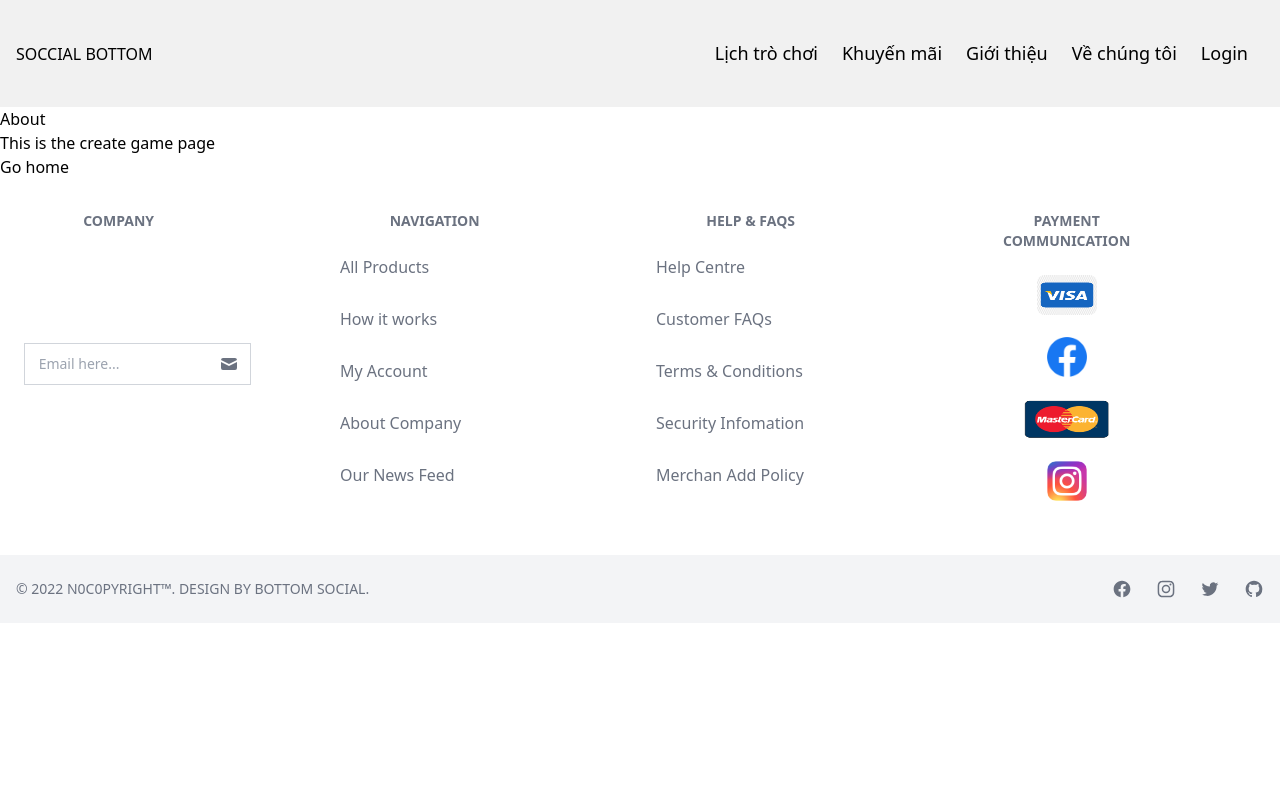
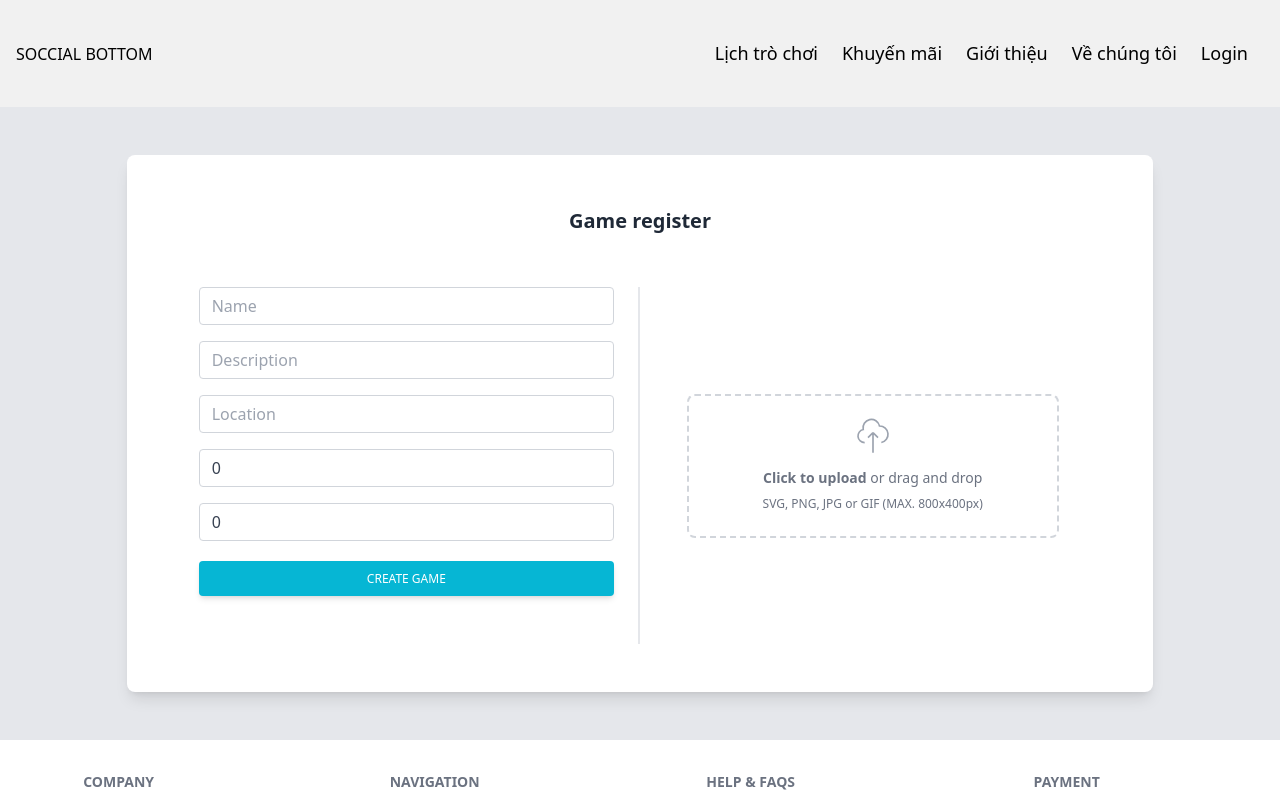
Before and after one commit to vohoanglong0107/ticket-booking-app, a Next.js app: page /create-game in a window 1280 px wide. Shown: the top 795 px of the page. Built offline with nearby package versions, Linux system fonts and the light colour scheme.

Commit message:
feat: create game register page

```diff
--- a/components/GameRegister/GameRegister.tsx
+++ b/components/GameRegister/GameRegister.tsx
@@ -1,10 +1,54 @@
-import React from "react";
+import React, { useState } from "react";
+// import Image from "next/image";
+
 // import '../../styles/globals.css'
 
-export default function SignIn({ onClick }) {
+export default function GameRegisterForm({ onClick }) {
+  const [gameRegisterForm, setGameRegisterForm] = useState({
+    name: "",
+    description: "",
+    location: "",
+    price: 0,
+    remainingSlot: 0,
+    file: false,
+  });
+
+  const { name, description, location, price, remainingSlot, file } =
+    gameRegisterForm;
+
+  const onchangeGameRegisterData = (event) => {
+    setGameRegisterForm({
+      ...gameRegisterForm,
+      [event.target.name]: event.target.value,
+    });
+    var input = document.getElementById("dropzone-file") as HTMLInputElement;
+    if (input.files[0]) {
+      var fReader = new FileReader();
+      fReader.readAsDataURL(input.files[0]);
+      fReader.onloadend = function (event) {
+        var img = document.getElementById("upload-image") as HTMLInputElement;
+        img.src = event.target.result as string;
+      };
+    }
+    // console.log((document.getElementById('dropzone-file') as HTMLInputElement).files[0].path);
+  };
+  //e: React.FormEvent<HTMLFormElement>
+  const handleSubmit = (e) => {
+    e.preventDefault();
+    console.log(gameRegisterForm);
+  };
+
+  const cancelImageEvent = (e) => {
+    (document.getElementById("dropzone-file") as HTMLInputElement).value = null;
+    setGameRegisterForm({
+      ...gameRegisterForm,
+      file: false,
+    });
+  };
+
   return (
-    <section className="gradient-form h-full bg-gray-200 md:h-screen">
-      <div className="container h-full py-12 px-6">
+    <section className="gradient-form bg-gray-200">
+      <div className="py-12 px-6">
         <div className="g-6 flex h-full flex-wrap items-center justify-center text-gray-800">
           <div className="xl:w-10/12">
             <div className="block rounded-lg bg-white shadow-lg  md:p-12">
@@ -16,13 +60,16 @@ export default function SignIn({ onClick }) {
               <div className="g-0 lg:flex lg:flex-wrap ">
                 <div className="border-black-500 border-r-2 px-4 md:px-0 lg:w-6/12">
                   <div className="md:mx-6">
-                    <form>
+                    <form onSubmit={handleSubmit}>
                       <div className="mb-4">
                         <input
                           type="text"
                           className="form-control m-0 block w-full rounded border border-solid border-gray-300 bg-white bg-clip-padding px-3 py-1.5 text-base font-normal text-gray-700 transition ease-in-out focus:border-blue-600 focus:bg-white focus:text-gray-700 focus:outline-none"
                           id="game-name"
                           placeholder="Name"
+                          name="name"
+                          value={name}
+                          onChange={onchangeGameRegisterData}
                         />
                       </div>
                       <div className="mb-4">
@@ -31,6 +78,9 @@ export default function SignIn({ onClick }) {
                           className="form-control m-0 block w-full rounded border border-solid border-gray-300 bg-white bg-clip-padding px-3 py-1.5 text-base font-normal text-gray-700 transition ease-in-out focus:border-blue-600 focus:bg-white focus:text-gray-700 focus:outline-none"
                           id="game-description"
                           placeholder="Description"
+                          name="description"
+                          value={description}
+                          onChange={onchangeGameRegisterData}
                         />
                       </div>
                       <div className="mb-4">
@@ -39,6 +89,9 @@ export default function SignIn({ onClick }) {
                           className="form-control m-0 block w-full rounded border border-solid border-gray-300 bg-white bg-clip-padding px-3 py-1.5 text-base font-normal text-gray-700 transition ease-in-out focus:border-blue-600 focus:bg-white focus:text-gray-700 focus:outline-none"
                           id="game-location"
                           placeholder="Location"
+                          name="location"
+                          value={location}
+                          onChange={onchangeGameRegisterData}
                         />
                       </div>
                       <div className="mb-4">
@@ -47,6 +100,9 @@ export default function SignIn({ onClick }) {
                           className="form-control m-0 block w-full rounded border border-solid border-gray-300 bg-white bg-clip-padding px-3 py-1.5 text-base font-normal text-gray-700 transition ease-in-out focus:border-blue-600 focus:bg-white focus:text-gray-700 focus:outline-none"
                           id="game-price"
                           placeholder="Price"
+                          name="price"
+                          value={price}
+                          onChange={onchangeGameRegisterData}
                         />
                       </div>
                       <div className="mb-4">
@@ -69,15 +125,18 @@ export default function SignIn({ onClick }) {
                           focus:border-blue-600 focus:bg-white focus:text-gray-700 focus:outline-none"
                           id="game-remaining-slot"
                           placeholder="Remaining slot"
+                          name="remainingSlot"
+                          value={remainingSlot}
+                          onChange={onchangeGameRegisterData}
                         />
                       </div>
                       <div className="mb-8 pt-1 pb-1 text-center">
                         <button
                           className="mb-3 inline-block w-full rounded bg-cyan-500 px-6 py-2.5 text-xs font-medium uppercase leading-tight text-white shadow-md transition duration-150 ease-in-out hover:bg-blue-700 hover:shadow-lg focus:shadow-lg focus:outline-none focus:ring-0 active:shadow-lg"
-                          type="button"
+                          type="submit"
                           data-mdb-ripple="true"
                           data-mdb-ripple-color="light"
-                          onClick={onClick}
+                          // onClick={onClick}
                         >
                           Create game
                         </button>
@@ -86,7 +145,36 @@ export default function SignIn({ onClick }) {
                   </div>
                 </div>
                 <div className="flex items-center rounded-b-lg lg:w-6/12 lg:rounded-r-lg lg:rounded-bl-none">
-                  <div className="flex w-full items-center justify-center">
+                  <div
+                    className={
+                      !file
+                        ? "hidden w-full items-center justify-center"
+                        : "w-full items-center justify-center"
+                    }
+                  >
+                    <img
+                      id="upload-image"
+                      className="max-w-5 m-auto max-h-full object-cover"
+                      // src={file ?? String(file)}
+                    />
+                    <br />
+                    <button
+                      className="w-50	m-auto mb-3 block rounded bg-red-400 px-6 py-2.5 text-xs font-medium uppercase leading-tight text-white shadow-md transition duration-150 ease-in-out hover:bg-blue-700 hover:shadow-lg focus:shadow-lg focus:outline-none focus:ring-0 active:shadow-lg"
+                      type="button"
+                      data-mdb-ripple="true"
+                      data-mdb-ripple-color="light"
+                      onClick={cancelImageEvent}
+                    >
+                      Delete image
+                    </button>
+                  </div>
+                  <div
+                    className={
+                      file
+                        ? "flex hidden w-full items-center justify-center"
+                        : "flex w-full items-center justify-center"
+                    }
+                  >
                     <label
                       htmlFor="dropzone-file"
                       className="dark:hover:bg-bray-800 h-120 bg-white-50 dark:border-white-600 dark:bg-white-700 flex w-4/5 cursor-pointer flex-col items-center justify-center rounded-lg border-2 border-dashed border-gray-300 hover:bg-gray-100 dark:hover:border-gray-500 dark:hover:bg-gray-600"
@@ -101,9 +189,9 @@ export default function SignIn({ onClick }) {
                           xmlns="http://www.w3.org/2000/svg"
                         >
                           <path
-                            stroke-linecap="round"
-                            stroke-linejoin="round"
-                            stroke-width="2"
+                            // stroke-linecap="round"
+                            // stroke-linejoin="round"
+                            // stroke-width="2"
                             d="M7 16a4 4 0 01-.88-7.903A5 5 0 1115.9 6L16 6a5 5 0 011 9.9M15 13l-3-3m0 0l-3 3m3-3v12"
                           ></path>
                         </svg>
@@ -115,11 +203,15 @@ export default function SignIn({ onClick }) {
                           SVG, PNG, JPG or GIF (MAX. 800x400px)
                         </p>
                       </div>
-                      <input
-                        id="dropzone-file"
-                        type="file"
-                        className="hidden"
-                      />
+                      <form action="">
+                        <input
+                          id="dropzone-file"
+                          type="file"
+                          className="hidden"
+                          name="file"
+                          onChange={onchangeGameRegisterData}
+                        />
+                      </form>
                     </label>
                   </div>
                 </div>
--- /dev/null
+++ b/components/GameRegister/index.ts
@@ -0,0 +1 @@
+export { default } from "./GameRegister";
--- a/pages/create-game.tsx
+++ b/pages/create-game.tsx
@@ -1,16 +1,17 @@
 import Link from "next/link";
 import Layout from "../components/Layout";
+import GameRegisterForm from "@/components/GameRegister";
 
-const CreateGame = () => (
-  <>
-    <h1>About</h1>
-    <p>This is the create game page</p>
-    <p>
+const CreateGame = () => {
+  const onClickEvent = () => {};
+
+  return (
+    <section>
       <Link href="/">
-        <a>Go home</a>
+        <GameRegisterForm onClick={onClickEvent} />
       </Link>
-    </p>
-  </>
-);
+    </section>
+  );
+};
 
 export default CreateGame;
```
